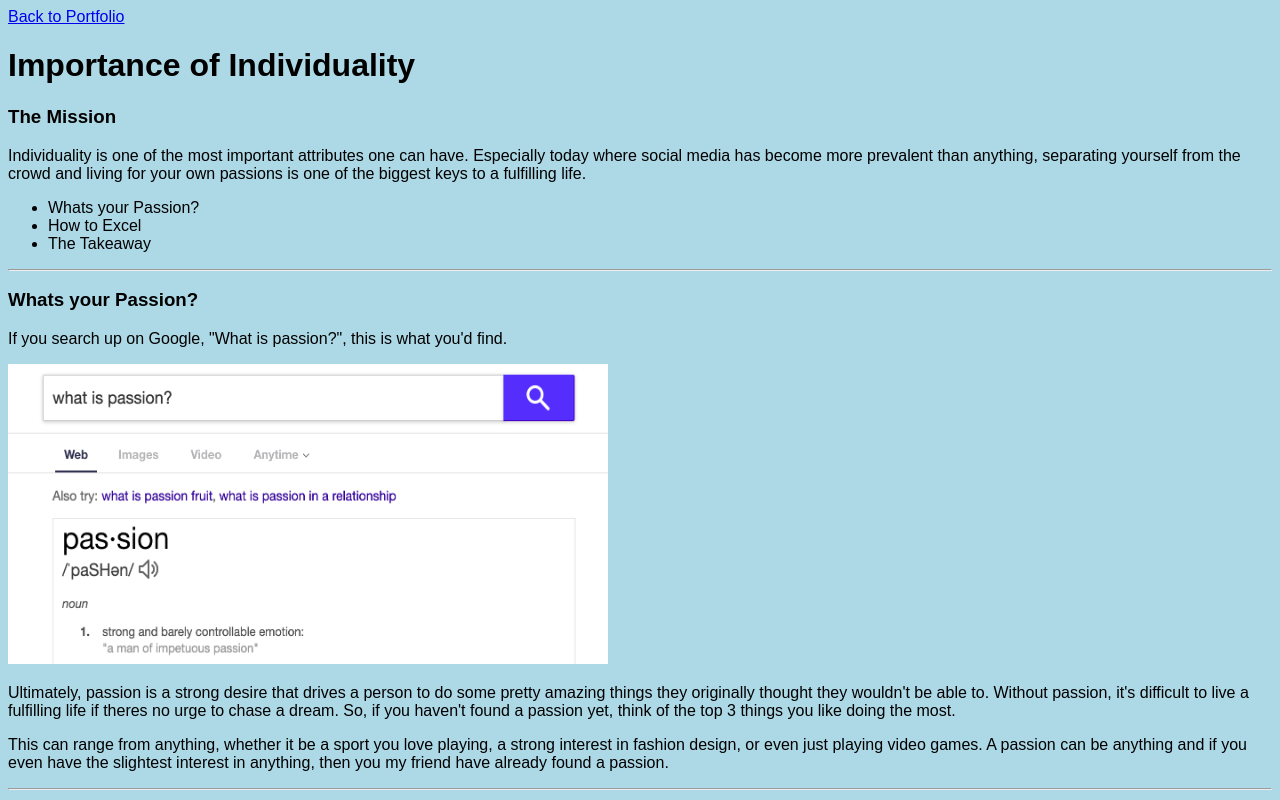
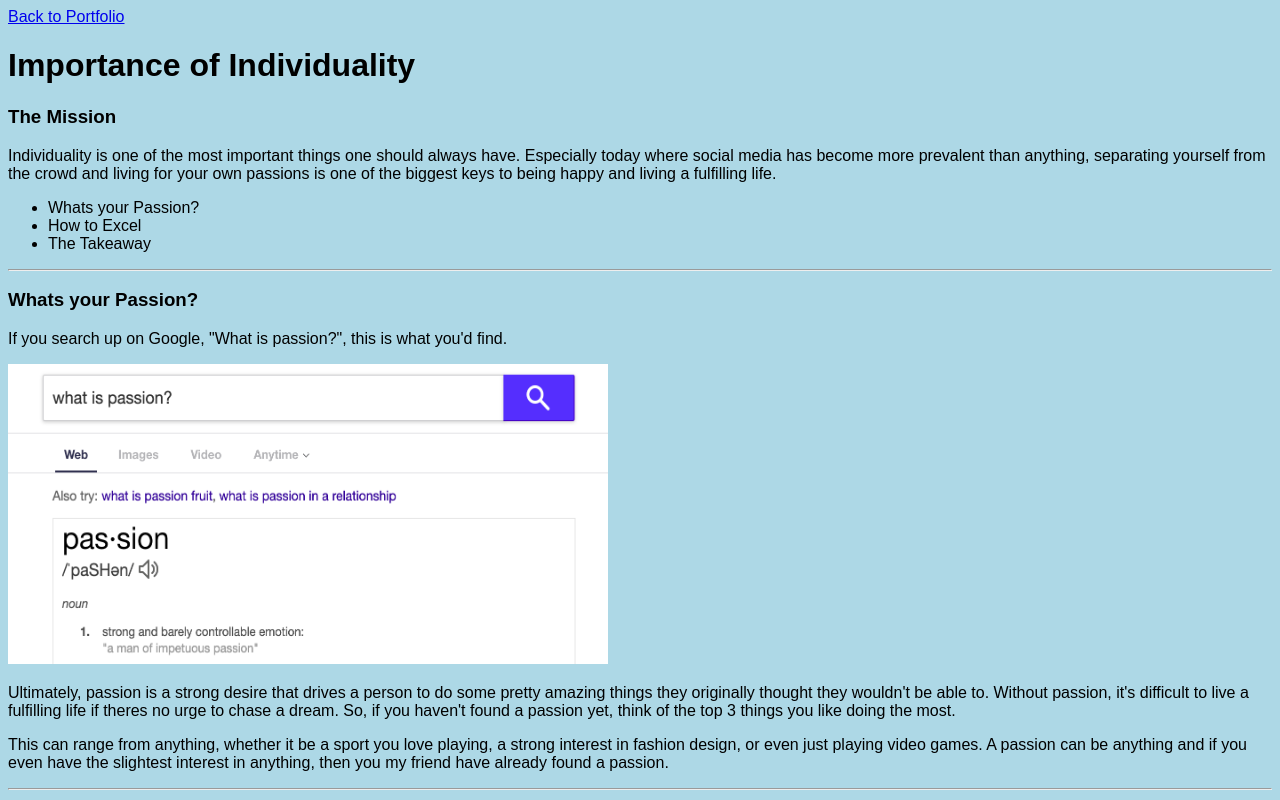
Before and after one commit to thekevnhoang/portfolio, a plain HTML site: page blog/post1/index.html in a window 1280 px wide. Shown: the top 800 px of the page. Drawn offline with Linux system fonts and the light colour scheme.

Commit message:
updated repo

```diff
--- a/blog/post1/index.html
+++ b/blog/post1/index.html
@@ -14,9 +14,9 @@
         <h3>The Mission</h3>
 
         <p>
-        Individuality is one of the most important attributes one can have. Especially today where
+        Individuality is one of the most important things one should always have. Especially today where
         social media has become more prevalent than anything, separating yourself from the crowd and
-        living for your own passions is one of the biggest keys to a fulfilling life.
+        living for your own passions is one of the biggest keys to being happy and living a fulfilling life.
 
         <ul>
             <li> Whats your Passion? </li>
```
Also changed, not shown: index.html (+1 -1 lines).
